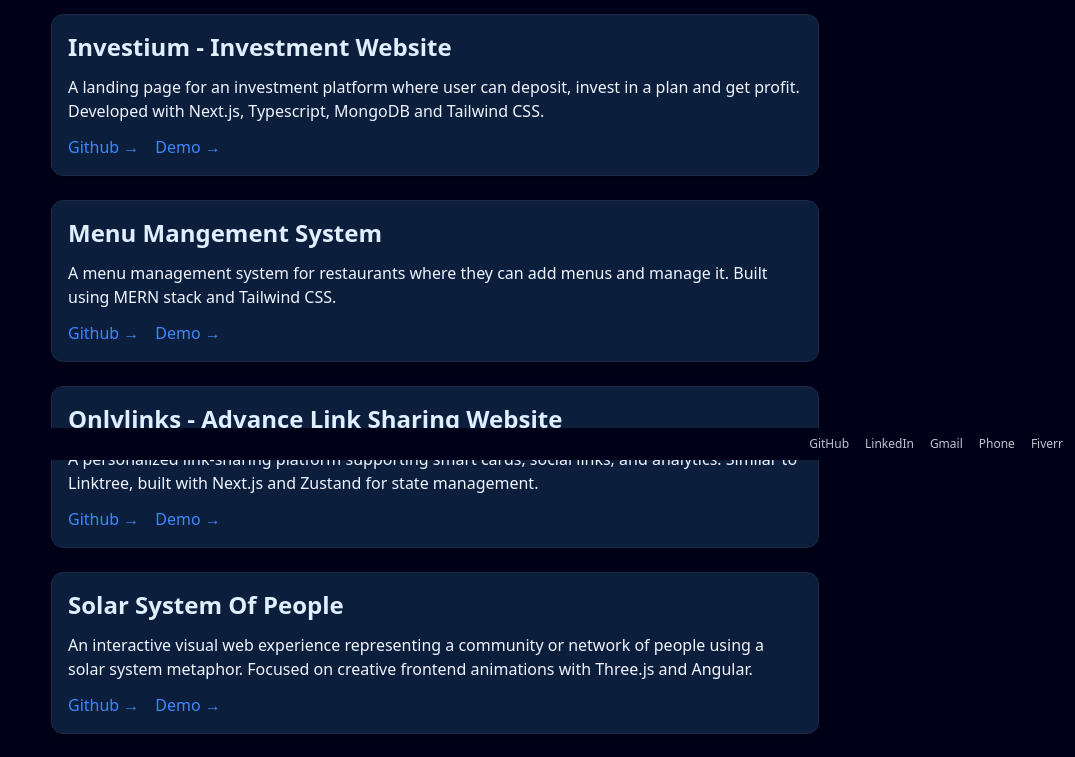
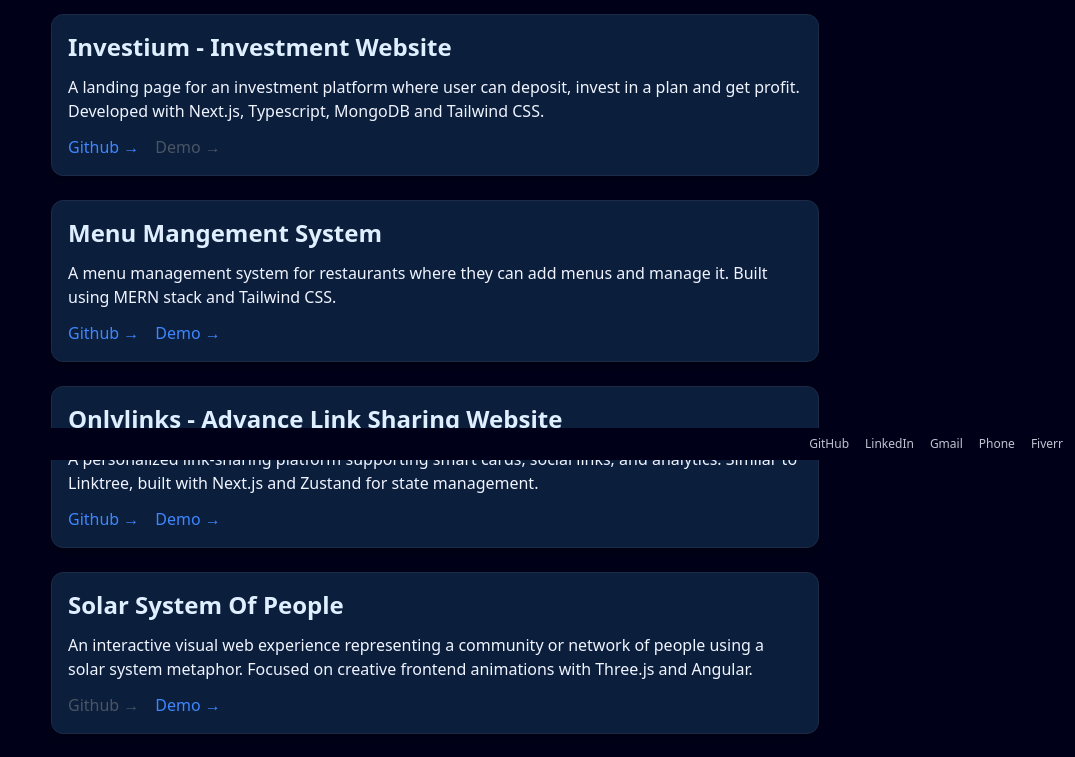
Before and after one commit to Hamid6426/portfolio, a Next.js app: page /projects in a window 1280 px wide. Shown: the part 340-1097 px from the top of the page, without its empty margins (205-1280 px from the left). Built offline with nearby package versions, Linux system fonts and the light colour scheme.

Commit message:
script added

```diff
--- a/app/layout.tsx
+++ b/app/layout.tsx
@@ -6,6 +6,7 @@ import { ToastContainer } from "react-toastify";
 import "react-toastify/dist/ReactToastify.css";
 import Navbar from "@/components/Navbar";
 import Footer from "@/components/Footer";
+import Script from "next/script";
 
 const geistSans = Geist({
   variable: "--font-geist-sans",
@@ -30,14 +31,17 @@ export default function RootLayout({
 }>) {
   return (
     <html lang="en" suppressHydrationWarning>
+      <Script
+        defer
+        src="https://cloud.umami.is/script.js"
+        data-website-id="1239e794-916b-4d7c-99a8-5ab6a7630f08"
+      />
       <body
         className={`${geistSans.variable} ${geistMono.variable} antialiased w-full`}
       >
         <ToastContainer position="bottom-right" autoClose={2000} />
         <Navbar />
-        <section className="w-full">
-          {children}
-        </section>
+        <section className="w-full">{children}</section>
         <Footer />
       </body>
     </html>
--- a/app/projects/page.tsx
+++ b/app/projects/page.tsx
@@ -150,7 +150,7 @@ const ProjectCard = ({
     <p className="text-paragraph text-base text-left">{project.description}</p>
     <div className="flex gap-4">
       <motion.button
-        whileHover={{ x: 4 }}
+        whileHover={project.github ? { x: 4 } : {}}
         onClick={() =>
           project.github
             ? window.open(project.github, "_blank")
@@ -158,18 +158,23 @@ const ProjectCard = ({
                 "This project's GitHub repository is private or unavailable."
               )
         }
-        className="text-accent font-medium focus:outline-none focus-visible:ring-2 ring-accent rounded-sm transition-all"
+        className={`font-medium cursor-pointer focus:outline-none focus-visible:ring-2 ring-accent rounded-sm transition-all ${
+          project.github ? "text-accent" : "text-gray-600"
+        }`}
       >
         Github →
       </motion.button>
+
       <motion.button
-        whileHover={{ x: 4 }}
+        whileHover={project.demo ? { x: 4 } : {}}
         onClick={() =>
           project.demo
             ? window.open(project.demo, "_blank")
             : onModal("This project is not currently hosted.")
         }
-        className="text-accent font-medium focus:outline-none focus-visible:ring-2 ring-accent rounded-sm transition-all"
+        className={`font-medium cursor-pointer  focus:outline-none focus-visible:ring-2 ring-accent rounded-sm transition-all ${
+          project.demo ? "text-accent" : "text-gray-600"
+        }`}
       >
         Demo →
       </motion.button>
--- a/components/Footer.tsx
+++ b/components/Footer.tsx
@@ -11,7 +11,7 @@ const socialLinks = [
 ];
 
 const Footer = () => (
-  <footer className="fixed bottom-0 w-full z-50 bg-background">
+  <footer className="fixed bottom-0 w-full z-60 bg-background">
     <div className="relative w-full py-2 px-3 2xl:px-0 flex flex-col md:flex-row justify-end items-center gap-2 text-paragraph/80 text-xs font-medium">
       <div className="flex items-center flex-wrap gap-4">
         {socialLinks.map(({ href, label }) => (
--- a/components/Navbar.tsx
+++ b/components/Navbar.tsx
@@ -16,7 +16,7 @@ export default function Navbar() {
   if (shouldHideNavbar) return null;
 
   return (
-    <header className="fixed top-0 w-full z-50 border-b border-primary bg-background text-paragraph">
+    <header className="fixed top-0 w-full z-60 border-b border-primary bg-background text-paragraph">
       <nav className="relative mx-auto max-w-7xl w-full h-10 flex justify-between items-center px-3 2xl:px-0">
         {/* Logo */}
         <Link href="/" className="text-lg font-extrabold">
```
